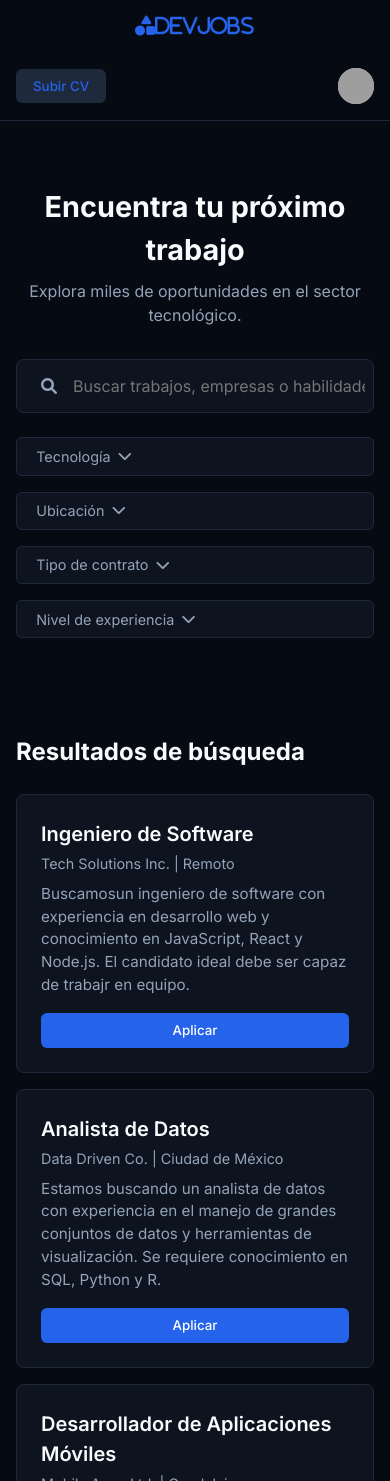
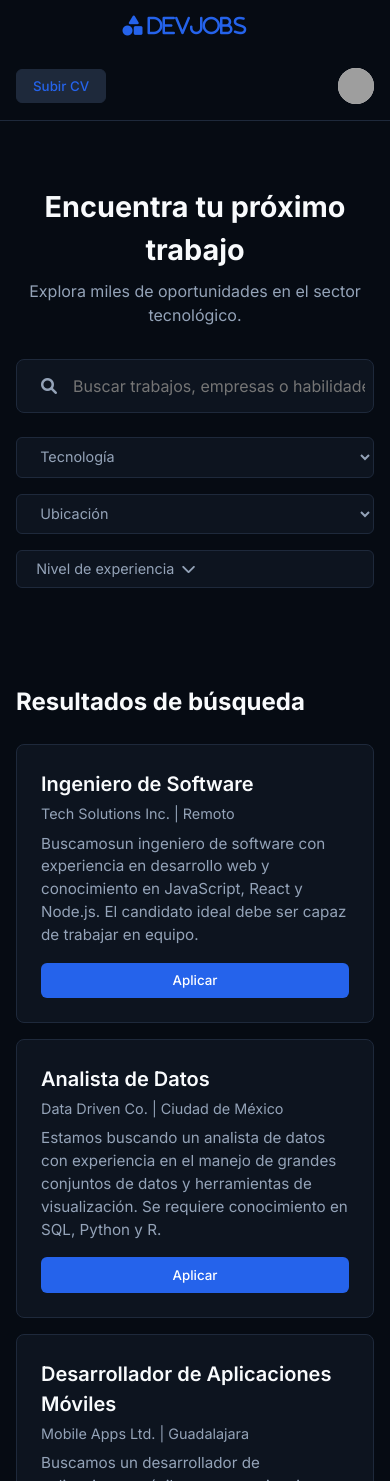
Before and after one commit to Jasson-01/My_JSCamp, a plain HTML site: page 00-html/empleos.html in a window 390 px wide. Shown: the top 1481 px of the page. Drawn offline with Linux system fonts and the light colour scheme; grey boxes are pictures that could not be loaded.

Commit message:
Clases dinámicas en javaScript
remove(), add(), toggle() y conatins.

```diff
--- a/00-html/empleos.html
+++ b/00-html/empleos.html
@@ -14,8 +14,8 @@
 
 <body>
     <header>
-        <div class="logo">
-            <i class="fa-solid fa-shapes">DevJobs</i>
+        <div class="logo" style="margin-right: 20px;">
+            <i class="fa-solid fa-shapes"> DevJobs</i>
         </div>
         <nav>
             <ul>
@@ -43,9 +43,26 @@
         </div>
 
         <div class="filters">
-            <button class="filter-btn">Tecnología<i class="fa-solid fa-chevron-down"></i></button>
-            <button class="filter-btn">Ubicación<i class="fa-solid fa-chevron-down"></i></button>
-            <button class="filter-btn">Tipo de contrato<i class="fa-solid fa-chevron-down"></i></button>
+            <!-- <button class="filter-btn">Tecnología<i class="fa-solid fa-chevron-down"></i></button> -->
+            <select class="filter-btn" name="tecnología">
+                <option value="" disabled selected>Tecnología<i class="fa-solid fa-chevron-down"></i></option>
+                <option value="React">React</option>
+                <option value="Node">Node.js</option>
+                <option value="Python">Python</option>
+                <option value="Java">Java</option>
+            </select>
+            <!-- <button class="filter-btn">Ubicación<i class="fa-solid fa-chevron-down"></i></button> -->
+            <select class="filter-btn" name="Ubicación">
+                <option value="" disabled selected>Ubicación<i class="fa-solid fa-chevron-down"></i></option>
+                <option value="Remoto">Remoto</option>
+                <option value="Ciudad de México">Ciudad de México</option>
+                <option value="Guadalajara">Guadalajara</option>
+                <option value="Monterrey">Monterrey</option>
+                <option value="Lima">Lima</option>
+                <option value="Buenos Aires">Buenos Aires</option>
+                <option value="Barcelona">Barcelona</option>
+            </select>
+            <!-- <button class="filter-btn">Tipo de contrato<i class="fa-solid fa-chevron-down"></i></button> -->
             <button class="filter-btn">Nivel de experiencia<i class="fa-solid fa-chevron-down"></i></button>
         </div>
     </div>
@@ -58,7 +75,7 @@
                 <div class="job-meta">Tech Solutions Inc. | Remoto</div>
                 <p class="job-desc">Buscamosun ingeniero de software con experiencia en desarrollo web y conocimiento en
                     JavaScript,
-                    React y Node.js. El candidato ideal debe ser capaz de trabajr en equipo. </p>
+                    React y Node.js. El candidato ideal debe ser capaz de trabajar en equipo. </p>
             </div>
             <button class="btn-apply" id="boton-importante">Aplicar</button>
         </article>
--- a/01-CSS/empleos.css
+++ b/01-CSS/empleos.css
@@ -8,6 +8,10 @@
   --text-secondary: #94a3b8; /* Gris claro / texto secundario */
   --accent-blue: #2563eb; /* Azul brillante (botones) */
   --border-color: #1e293b; /* Color de bordes más sutil */
+}
+
+.hidden {
+  display: none !important;
 }
 
 * {
@@ -78,6 +82,12 @@ nav a:hover {
   display: flex;
   align-items: center;
   gap: 1rem;
+  margin-left: auto;
+}
+
+/* Si hay un buscador antes, el buscador es el que empuja, así que quitamos el margen aquí */
+.search-header + .header-actions {
+  margin-left: 0;
 }
 
 .btn-secondary {
@@ -165,7 +175,6 @@ nav a:hover {
 /* Filtros */
 .filters {
   display: flex;
-  justify-content: center;
   gap: 1rem;
   flex-wrap: wrap;
 }
@@ -242,7 +251,7 @@ h2.section-title {
   font-weight: 500;
   cursor: pointer;
   text-decoration: none;
-  transition: background 0.3s;
+  transition: background-color 0.3s;
 }
 
 .btn-apply:hover {
--- a/02-javaScript/empleos.js
+++ b/02-javaScript/empleos.js
@@ -25,3 +25,40 @@ jobCarts?.addEventListener("click", function (event) {
     }
 
 })
+
+
+// const filtroUbicacion = document.querySelector('select[name="Ubicación"]');
+// const todasLasCards = document.querySelectorAll(".job-card");
+
+// filtroUbicacion?.addEventListener("change", function (event) {
+//     const ubicacionSeleccionada = event.target.value;
+
+//     todasLasCards.forEach(card => {
+//         const metaInfo = card.querySelector(".job-meta")?.textContent || "";
+
+//         // Verificamos si la ubicación seleccionada está dentro del texto de job-meta
+//         if (ubicacionSeleccionada === "" || metaInfo.includes(ubicacionSeleccionada)) {
+//             card.style.display = "flex"; // Mostramos la card
+//         } else {
+//             card.style.display = "none"; // Ocultamos la card
+//         }
+//     });
+// });
+
+
+const filtroUbicacion = document.querySelector('select[name="Ubicación"]');
+const todasLasCards = document.querySelectorAll(".job-card");
+
+filtroUbicacion?.addEventListener("change", function (event) {
+    const ubicacionSeleccionada = event.target.value;
+
+    todasLasCards.forEach(card => {
+        const metaInfo = card.querySelector(".job-meta")?.textContent || "";
+
+        // Verificamos si la ubicación seleccionada está dentro del texto de job-meta
+        const debeMostrarse = ubicacionSeleccionada === "" || metaInfo.includes(ubicacionSeleccionada);
+
+        // Aplicamos la clase dinámicamente
+        card.classList.toggle("hidden", !debeMostrarse);
+    });
+});
```
Also changed, not shown: 00-html/detailOffer.html (+1 -1 lines), 00-html/index.html (+1 -1 lines).
